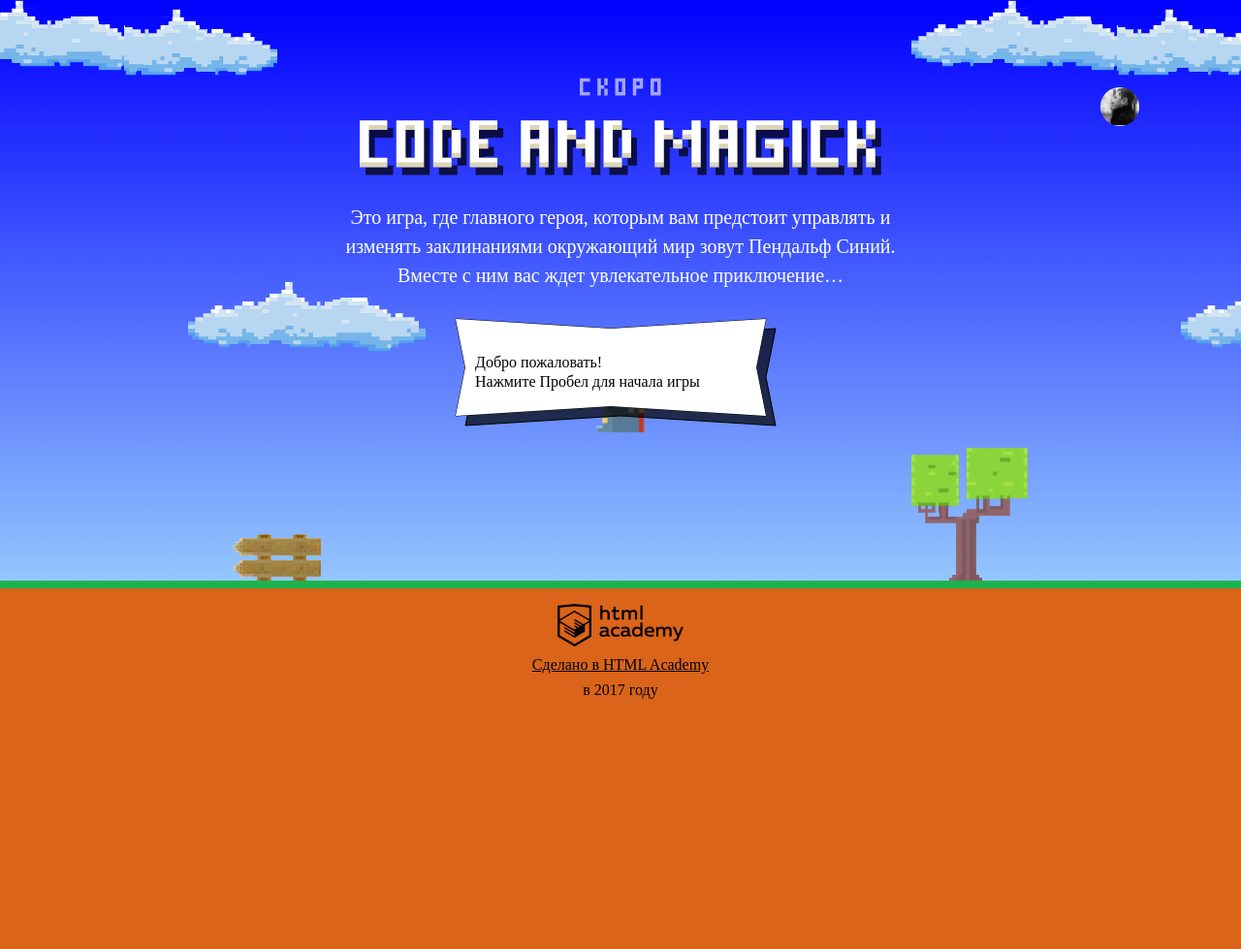
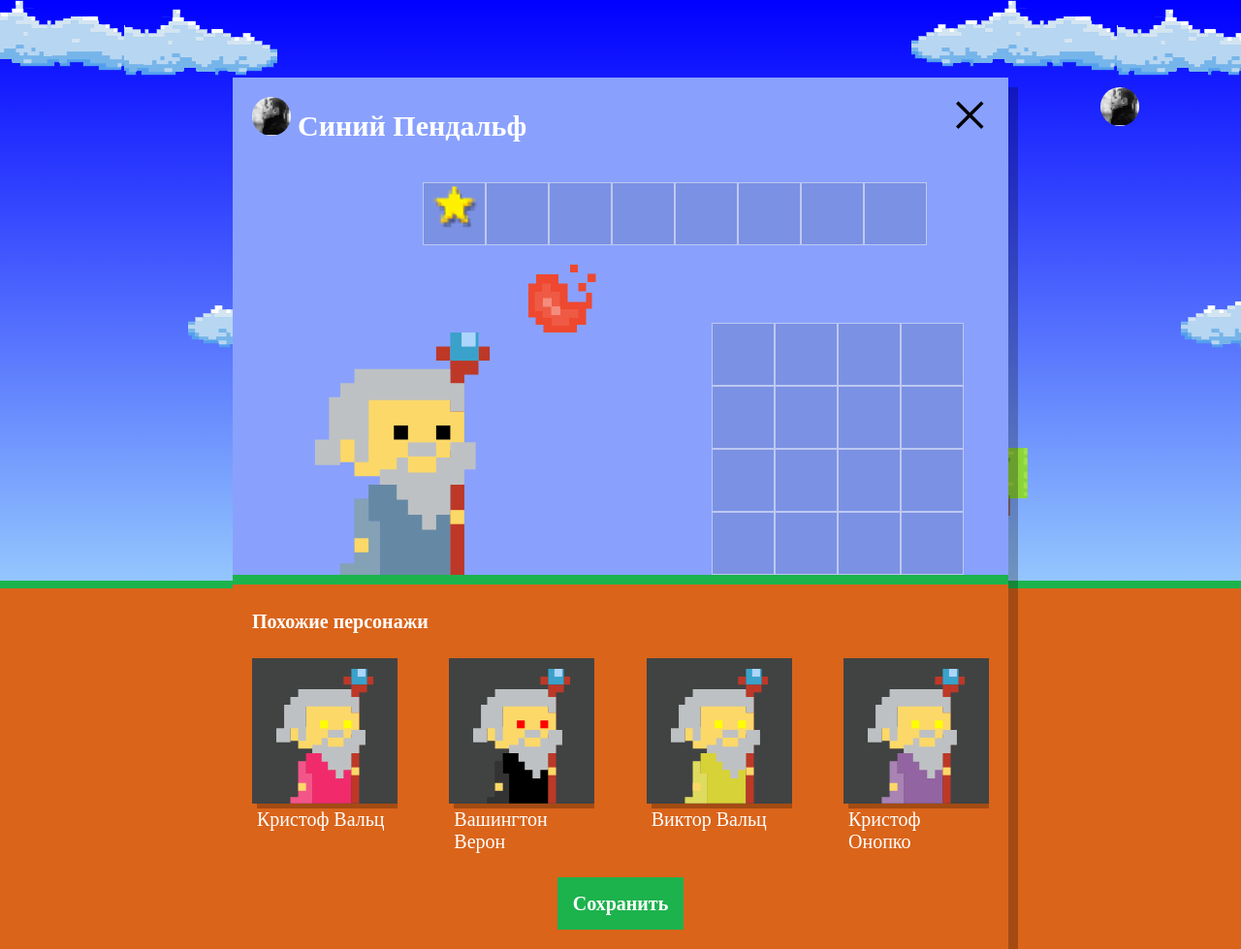
Before and after one commit to egor288/1179435-code-and-magick-18, a website: page index.html in a window 1280 px wide. Shown: the whole page at 97% size. Before the commit the page ends 800 px from the top, so only its background shows below. Drawn offline with Linux system fonts and the light colour scheme; a web font is replaced by a local one.

Commit message:
Окно похожих персонажей

```diff
--- a/index.html
+++ b/index.html
@@ -251,6 +251,7 @@
         return height / 3 - getWizardHeight() / 2;
       };
     </script>
+    <script src="js/setup.js"></script>
     <script src="js/stat.js"></script>
     <script src="js/game.js"></script>
   </body>
--- /dev/null
+++ b/js/setup.js
@@ -0,0 +1,96 @@
+"use strict";
+function getRandomInRange(max) {
+  return Math.floor(Math.random() * (max + 1));
+}
+
+function getPlayer() {
+  var player = {};
+
+  player["name"] =
+    names[getRandomInRange(names.length - 1)] +
+    " " +
+    sername[getRandomInRange(sername.length - 1)];
+
+  player["coatColor"] = colors[getRandomInRange(colors.length - 1)];
+
+  player["eyesColor"] = eyes[getRandomInRange(eyes.length - 1)];
+
+  return player;
+}
+
+var userDialog = document.querySelector(".setup");
+userDialog.classList.remove("hidden");
+var similarListElement = document.querySelector(".setup-similar-list");
+var similarWizardTemplate = document
+  .querySelector("#similar-wizard-template")
+  .content.querySelector(".setup-similar-item");
+
+var names = [
+  "Иван",
+  "Хуан Себастья",
+  "Мария",
+  "Кристоф",
+  "Виктор",
+  "Юлия",
+  "Люпита",
+  "Вашингтон"
+];
+
+var sername = [
+  "да Марья",
+  "Верон",
+  "Мирабелла",
+  "Вальц",
+  "Онопко",
+  "Топольницкая",
+  "Нионго",
+  "Ирвинг"
+];
+
+var colors = [
+  "rgb(101, 137, 164)",
+  "rgb(241, 43, 107)",
+  "rgb(146, 100, 161)",
+  "rgb(56, 159, 117)",
+  "rgb(215, 210, 55)",
+  "rgb(0, 0, 0)"
+];
+
+var eyes = ["black", "red", "blue", "yellow", "green"];
+
+var player = function() {
+  var player = {};
+
+  player.name =
+    names[getRandomInRange(names.length - 1)] +
+    " " +
+    sername[getRandomInRange(sername.length - 1)];
+  player.coatColor = colors[getRandomInRange(colors.length - 1)];
+
+  player.eyesColor = eyes[getRandomInRange(eyes.length - 1)];
+
+  return player;
+};
+
+var wizardsArray = [];
+
+for (var i = 0; i < 4; i++) {
+  wizardsArray.push(getPlayer());
+}
+var renderWizard = function(wizard) {
+  var wizardElement = similarWizardTemplate.cloneNode(true);
+
+  wizardElement.querySelector(".setup-similar-label").textContent = wizard.name;
+  wizardElement.querySelector(".wizard-coat").style.fill = wizard.coatColor;
+  wizardElement.querySelector(".wizard-eyes").style.fill = wizard.eyesColor;
+
+  return wizardElement;
+};
+
+var fragment = document.createDocumentFragment();
+for (var i = 0; i < wizardsArray.length; i++) {
+  fragment.appendChild(renderWizard(wizardsArray[i]));
+}
+similarListElement.appendChild(fragment);
+
+userDialog.querySelector(".setup-similar").classList.remove("hidden");
```
